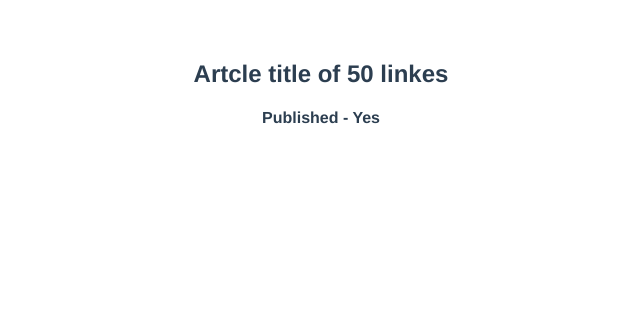
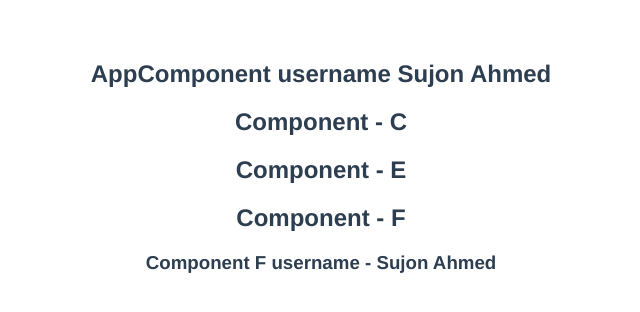
Before and after one commit to Sujon-Ahmed/vue.js-v3, a Vue app in the folder vue-components/: page / in a window 1280 px wide. Shown: the top 312 px of the page, without its empty margins (319-959 px from the left). Built offline with nearby package versions, Linux system fonts and the light colour scheme.

Commit message:
Provide and Inject

```diff
--- a/vue-components/src/App.vue
+++ b/vue-components/src/App.vue
@@ -3,25 +3,32 @@
   <GreetComponent name="Clark" heroName="Superman" />
   <GreetComponent name="Daina" heroName="Wonder Woman" />
   <GreetComponent :name="name" :heroName="heroName" /> -->
-  <ArticleComponent id="my-article" title="Artcle title" :likes="50" :isPublished="true" />
+  <!-- <ArticleComponent id="my-article" title="Artcle title" :likes="50" :isPublished="true" /> -->
+  <h2>AppComponent username {{ name }}</h2>
+  <ComponentC />
 </template>
 
 <script>
 // import GreetComponent from "./components/GreetComponent.vue";
-import ArticleComponent from "./components/ArticleComponent.vue";
+// import ArticleComponent from "./components/ArticleComponent.vue";
+import ComponentC from "./components/ComponentC.vue";
 export default {
   name: "App",
   components: {
     // GreetComponent,
-    ArticleComponent
-
+    ComponentC,
   },
   data() {
-    return{
-      name: 'Sujon Ahmed',
-      heroName: 'Developer'
-    }
-  }
+    return {
+      name: "Sujon Ahmed",
+      heroName: "Developer",
+    };
+  },
+  provide() {
+    return {
+      username: this.name,
+    };
+  },
 };
 </script>
 
--- /dev/null
+++ b/vue-components/src/components/ComponentC.vue
@@ -0,0 +1,17 @@
+<template>
+  <h2>Component - C</h2>
+  <ComponentE />
+</template>
+
+<script>
+import ComponentE from "./ComponentE.vue";
+export default {
+  name: "ComponentC",
+  components: {
+    ComponentE,
+  },
+};
+</script>
+
+<style scoped>
+</style>
--- /dev/null
+++ b/vue-components/src/components/ComponentE.vue
@@ -0,0 +1,17 @@
+<template>
+  <h2>Component - E</h2>
+  <ComponentF />
+</template>
+
+<script>
+import ComponentF from "./ComponentF.vue";
+export default {
+  name: "ComponentE",
+  components: {
+    ComponentF,
+  },
+};
+</script>
+
+<style scoped>
+</style>
--- /dev/null
+++ b/vue-components/src/components/ComponentF.vue
@@ -0,0 +1,14 @@
+<template>
+  <h2>Component - F</h2>
+  <h3>Component F username - {{ username }}</h3>
+</template>
+
+<script>
+export default {
+  name: "ComponentF",
+  inject: ['username'],
+};
+</script>
+
+<style scoped>
+</style>
```
